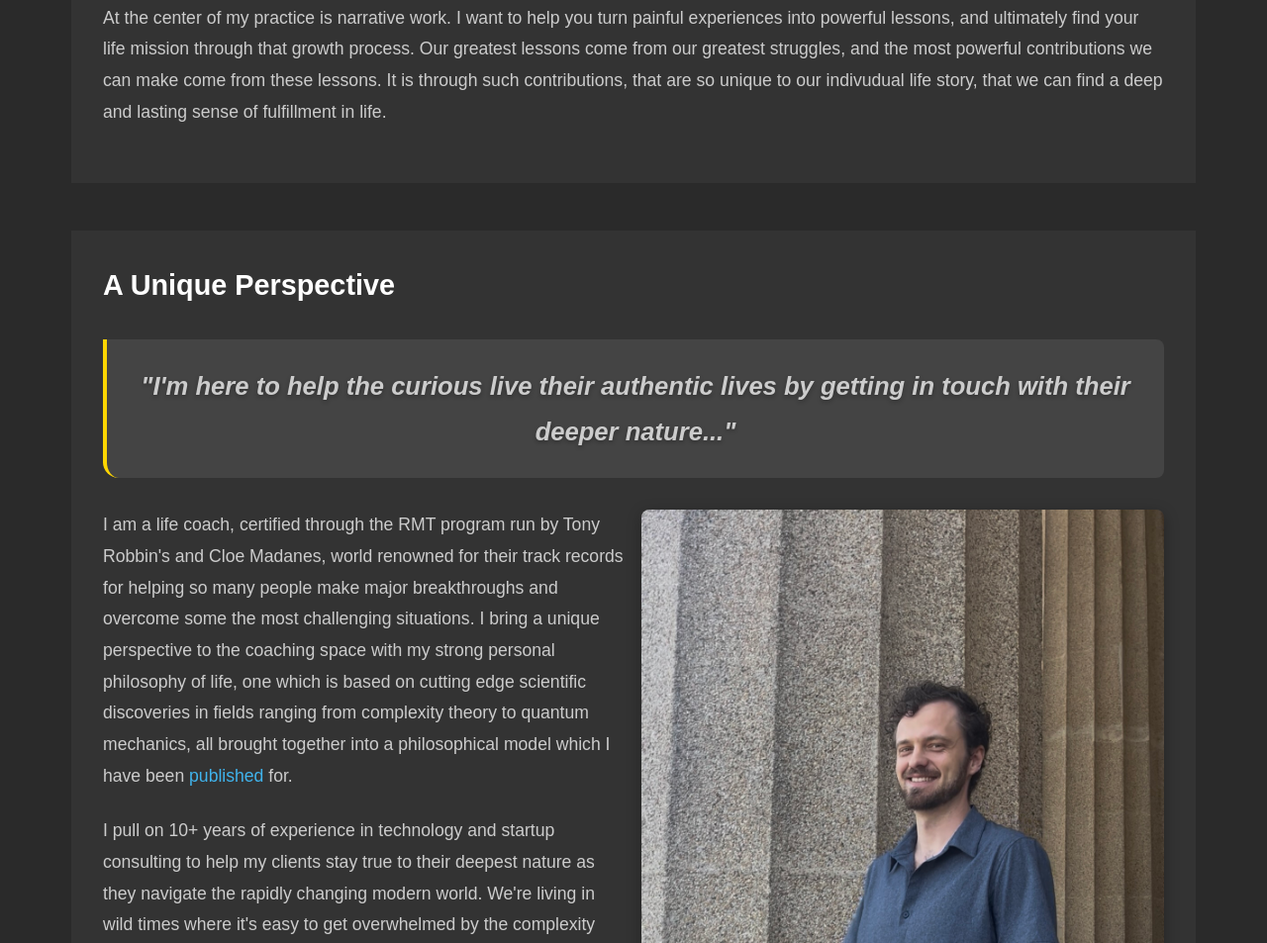
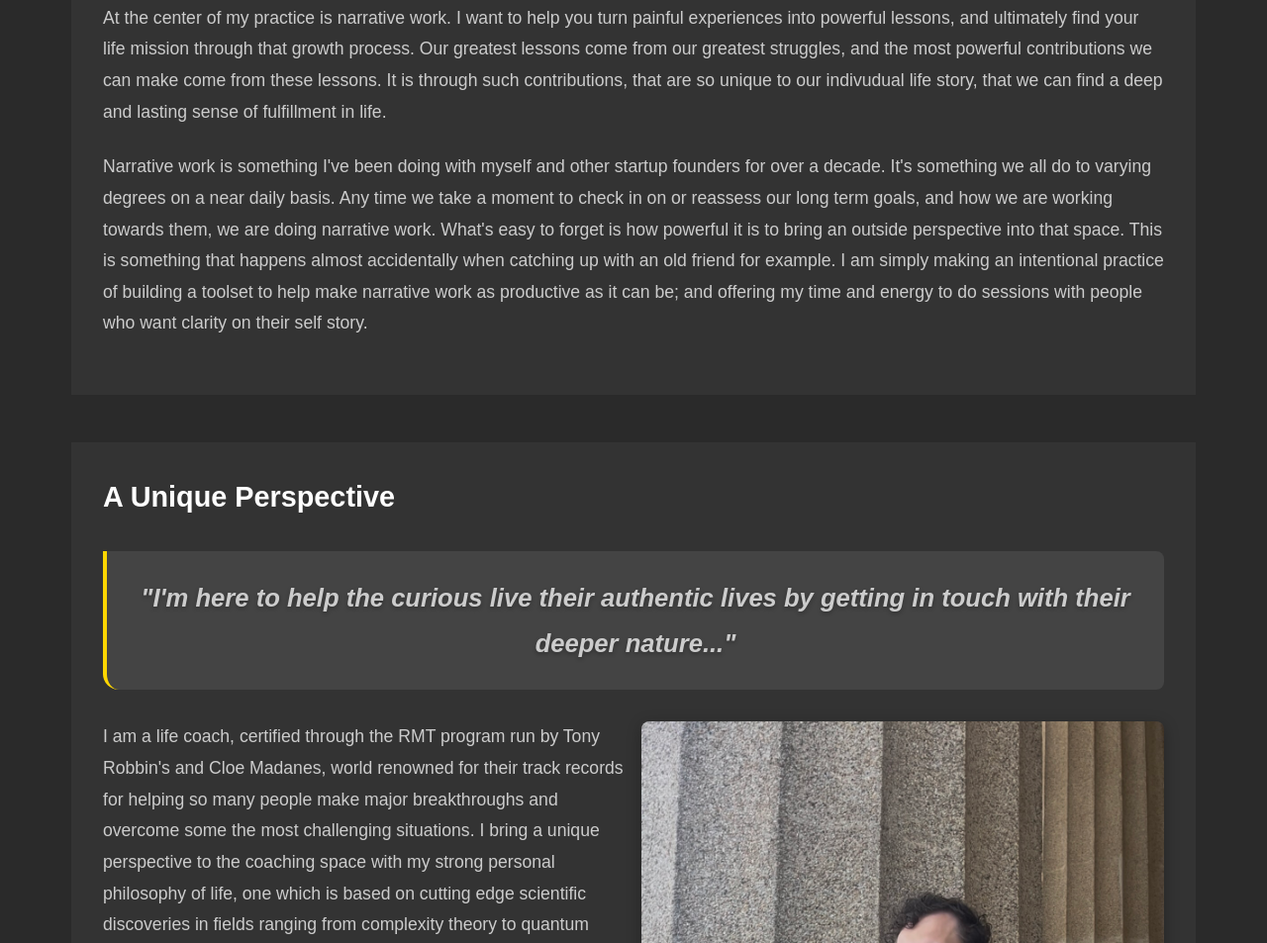
Before and after one commit to riverKanies/ClaritybyRiver, a plain HTML site: page about.html in a window 1280 px wide. Shown: the part 885-1838 px from the top of the page at 99% size. Drawn offline with Linux system fonts and the light colour scheme.

Commit message:
improve narrative work section

```diff
--- a/about.html
+++ b/about.html
@@ -59,6 +59,8 @@
                         <div class="col col-order-1">
                             <div class="credentials-content">
                                 <p>At the center of my practice is narrative work. I want to help you turn painful experiences into powerful lessons, and ultimately find your life mission through that growth process. Our greatest lessons come from our greatest struggles, and the most powerful contributions we can make come from these lessons. It is through such contributions, that are so unique to our indivudual life story, that we can find a deep and lasting sense of fulfillment in life.</p>
+
+                                <p>Narrative work is something I've been doing with myself and other startup founders for over a decade. It's something we all do to varying degrees on a near daily basis. Any time we take a moment to check in on or reassess our long term goals, and how we are working towards them, we are doing narrative work. What's easy to forget is how powerful it is to bring an outside perspective into that space. This is something that happens almost accidentally when catching up with an old friend for example. I am simply making an intentional practice of building a toolset to help make narrative work as productive as it can be; and offering my time and energy to do sessions with people who want  clarity on their self story.</p>
 
                                 <button class="read-more-btn" onclick="toggleReadMore(this)">Read More</button>
                             </div>
```
